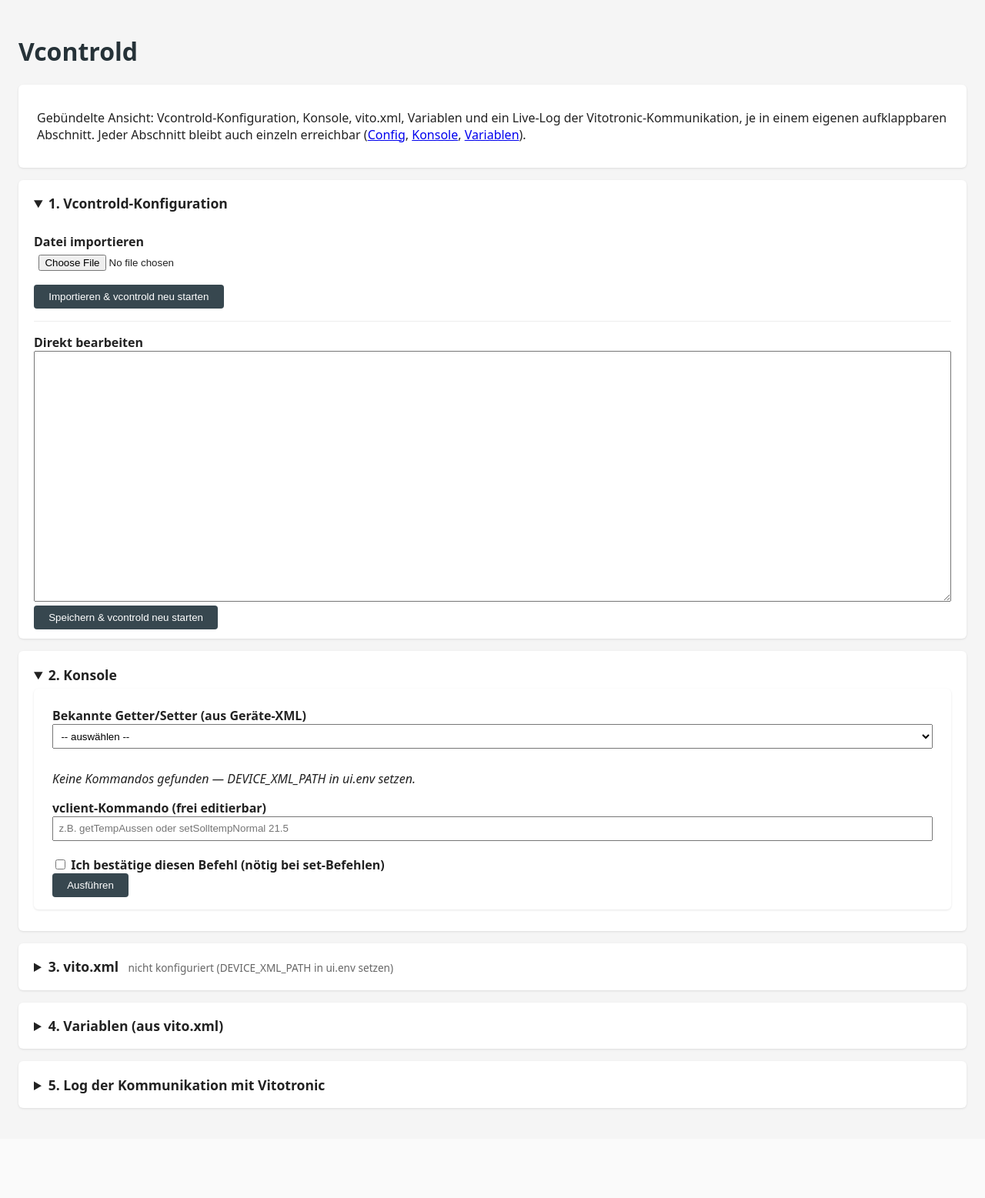
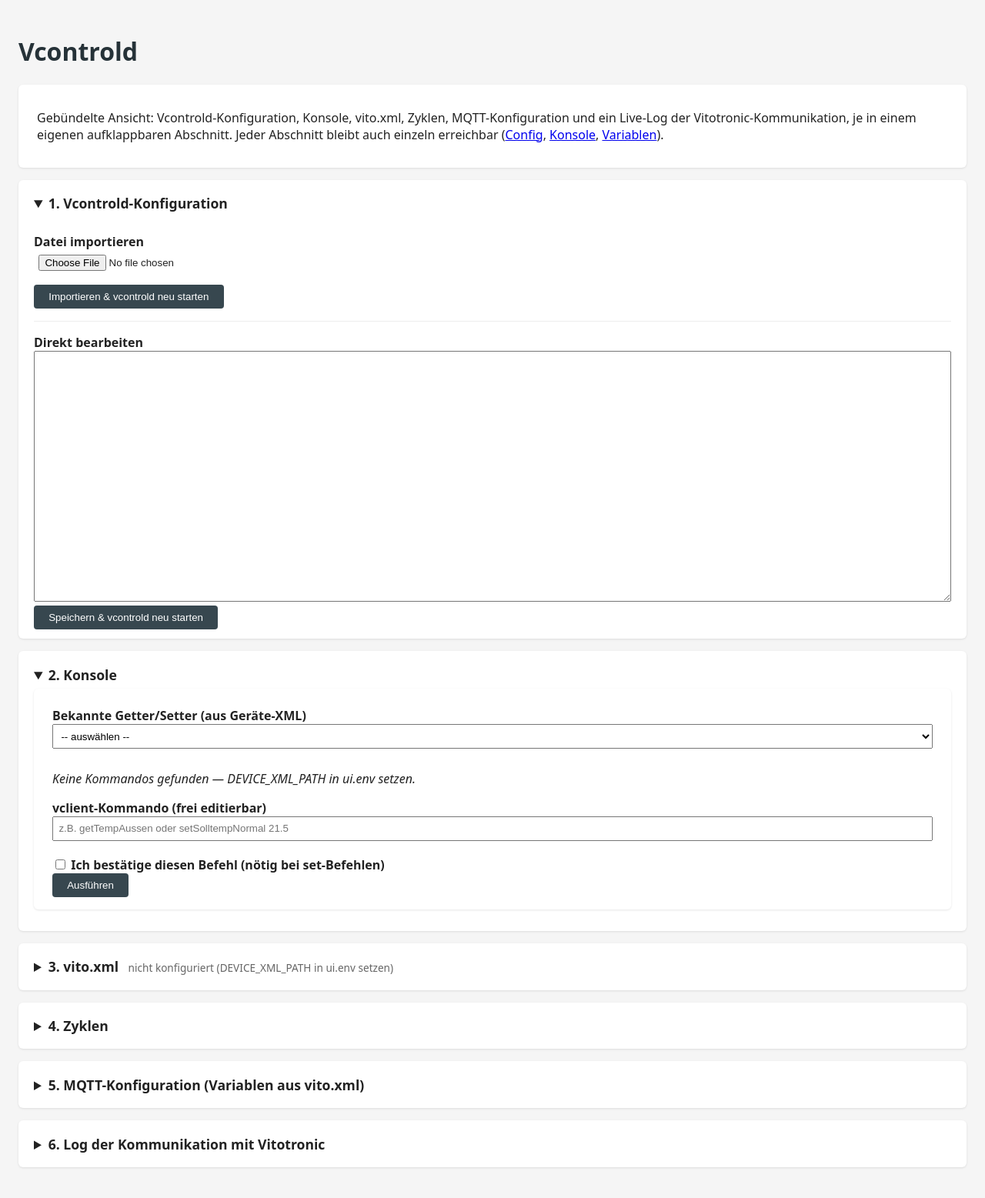
Before and after one commit to juliuskolosnjaji/vcontrold-raspberry-pi, a Python web app: template ui/templates/vcontrold.html in a window 1280 px wide. Shown: the part 46-1603 px from the top of the page at 77% size. Before the commit the page ends 1488 px from the top, so only its background shows below. Run offline with Jinja, Linux system fonts and the light colour scheme; the template is opened without the code that fills it, so the values that code supplies are empty.

Commit message:
Zyklen und MQTT-Konfiguration in eigene Abschnitte trennen
Die Variablen-Tabelle (Settable/Discovery, die eigentliche MQTT-
Konfiguration von vcontrold) und die Zyklus-Intervalle waren bisher in
einem gemeinsamen Abschnitt/Makro gebündelt. Jetzt zwei eigenständige
Makros (cycles_config, mqtt_variables_config) und auf der Vcontrold-
Seite zwei eigene aufklappbare Abschnitte (4. Zyklen, 5. MQTT-
Konfiguration), auch auf der Standalone-/variables-Seite entsprechend
mit eigenen Überschriften. Beide Teile posten weiterhin gemeinsam als
ein Formular (die Zyklen-Felder hängen sich per form="variables-form"-
Attribut an das Formular im MQTT-Abschnitt), unverändertes Backend.

Nebenbei: <form id="variables-form"> wird jetzt auch ohne gefundene
Variablen gerendert, damit die Zyklen-Felder nicht verwaist sind, falls
DEVICE_XML_PATH (noch) nicht konfiguriert ist.

```diff
--- a/ui/templates/_macros.html
+++ b/ui/templates/_macros.html
@@ -75,22 +75,12 @@
 {% endmacro %}
 
 
-{% macro variables_table(cycle_rows, num_cycles, rows, post_action, return_to=None) %}
-{% if not rows %}
+{% macro cycles_config(cycle_rows, num_cycles) %}
 <div class="card">
-  <p><em>Keine Variablen gefunden. Prüfe DEVICE_XML_PATH in ui.env.</em></p>
-</div>
-{% else %}
-
-<div class="card">
-  <p>Alle Getter/Setter aus deiner Geräte-XML an einer Stelle: welchem Read-Zyklus eine Variable
-     zugeordnet ist, und ob/wie sie per MQTT/CAN setzbar ist (Home-Assistant-Discovery-Metadaten
-     inklusive). MQTT-Topic und CAN-Kanalname sind immer exakt der Variablenname hier links —
-     keine separate Umbenennung nötig. "Anzeigename in HA" ändert nur den in Home Assistant
-     angezeigten Namen (leer = automatisch aus dem Variablennamen abgeleitet), <code>getTempKsoll</code>/
-     <code>setTempKsoll</code> bleiben dabei unverändert.</p>
-
-  <h2>Zyklen</h2>
+  <p>Wie oft welcher Read-Zyklus abgefragt wird. Welche Variable zu welchem Zyklus gehört, wird
+     unten in der MQTT-Konfiguration pro Variable zugeordnet -- die Zuordnung landet trotzdem
+     zusammen mit diesen Zyklus-Definitionen in <code>config/read_cycles.json</code> (ein
+     Speichern-Klick dort, siehe unten, speichert auch die hier eingestellten Intervalle mit).</p>
   <table style="max-width: 700px;">
     <tr><th>Zyklus</th><th>Name</th><th>Intervall (Sek.)</th></tr>
     {% for i in num_cycles %}
@@ -101,10 +91,36 @@
     </tr>
     {% endfor %}
   </table>
+  <p><em>Hinweis: die Felder hier gehören zum selben Formular wie die MQTT-Konfiguration
+     (nutzt <code>form="variables-form"</code>) -- der Speichern-Button steht dort unten, deckt
+     aber beide Abschnitte ab.</em></p>
 </div>
+{% endmacro %}
 
+
+{% macro mqtt_variables_config(num_cycles, rows, post_action, return_to=None) %}
+{#- <form id="variables-form"> immer rendern, auch ohne Variablen -- die Zyklen-Felder im
+   separaten cycles_config()-Abschnitt hängen sich per form="variables-form"-Attribut an dieses
+   Formular an, unabhängig davon, ob hier Variablen-Zeilen existieren. Ohne dieses <form> wären
+   die Zyklen-Felder bei leerem vito.xml (kein Setter/Getter gefunden) verwaist. -#}
 <form method="post" id="variables-form" action="{{ post_action }}">
   {% if return_to %}<input type="hidden" name="return_to" value="{{ return_to }}">{% endif %}
+
+  {% if not rows %}
+  <div class="card">
+    <p><em>Keine Variablen gefunden. Prüfe DEVICE_XML_PATH in ui.env.</em></p>
+  </div>
+  {% else %}
+
+  <div class="card">
+    <p>MQTT-Konfiguration für vcontrold: welchem Read-Zyklus eine Variable zugeordnet ist (Zyklen
+       selbst siehe eigener Abschnitt), und ob/wie sie per MQTT/CAN setzbar ist (Home-Assistant-
+       Discovery-Metadaten inklusive). MQTT-Topic und CAN-Kanalname sind immer exakt der
+       Variablenname hier links — keine separate Umbenennung nötig. "Anzeigename in HA" ändert nur
+       den in Home Assistant angezeigten Namen (leer = automatisch aus dem Variablennamen
+       abgeleitet), <code>getTempKsoll</code>/<code>setTempKsoll</code> bleiben dabei unverändert.</p>
+  </div>
+
   <div class="card wide-card">
     <table class="variables-table">
       <tr>
@@ -165,9 +181,8 @@
   <div class="card">
     <button type="submit" onclick="return confirm('Zyklen und Settable-Konfiguration speichern und orchestrator (falls aktiv) neu starten?');">Speichern &amp; orchestrator neu starten</button>
   </div>
+  {% endif %}
 </form>
-
-{% endif %}
 
 <style>
   .wide-card { max-width: none; }
--- a/ui/templates/variables.html
+++ b/ui/templates/variables.html
@@ -6,7 +6,11 @@
 <h1>Variablen (aus {{ device_xml or "vito.xml (nicht konfiguriert)" }})</h1>
 <p><a href="{{ url_for('vcontrold_page') }}">→ Auch gebündelt auf der Vcontrold-Seite</a></p>
 
-{{ m.variables_table(cycle_rows, num_cycles, rows, post_action) }}
+<h2>Zyklen</h2>
+{{ m.cycles_config(cycle_rows, num_cycles) }}
+
+<h2>MQTT-Konfiguration</h2>
+{{ m.mqtt_variables_config(num_cycles, rows, post_action) }}
 
 {% if message %}
 <div class="card">
--- a/ui/templates/vcontrold.html
+++ b/ui/templates/vcontrold.html
@@ -6,9 +6,9 @@
 <h1>Vcontrold</h1>
 
 <div class="card">
-  <p>Gebündelte Ansicht: Vcontrold-Konfiguration, Konsole, vito.xml, Variablen und ein Live-Log
-     der Vitotronic-Kommunikation, je in einem eigenen aufklappbaren Abschnitt. Jeder Abschnitt
-     bleibt auch einzeln erreichbar (<a href="{{ url_for('config_page') }}">Config</a>,
+  <p>Gebündelte Ansicht: Vcontrold-Konfiguration, Konsole, vito.xml, Zyklen, MQTT-Konfiguration
+     und ein Live-Log der Vitotronic-Kommunikation, je in einem eigenen aufklappbaren Abschnitt.
+     Jeder Abschnitt bleibt auch einzeln erreichbar (<a href="{{ url_for('config_page') }}">Config</a>,
      <a href="{{ url_for('console') }}">Konsole</a>, <a href="{{ url_for('variables_page') }}">Variablen</a>).</p>
 </div>
 
@@ -42,13 +42,18 @@
   {% endif %}
 </details>
 
+<details class="config-file-block" id="zyklen">
+  <summary>4. Zyklen</summary>
+  {{ m.cycles_config(cycle_rows, num_cycles) }}
+</details>
+
 <details class="config-file-block" id="variablen">
-  <summary>4. Variablen (aus vito.xml)</summary>
-  {{ m.variables_table(cycle_rows, num_cycles, rows, post_action_variables, return_to="vcontrold") }}
+  <summary>5. MQTT-Konfiguration (Variablen aus vito.xml)</summary>
+  {{ m.mqtt_variables_config(num_cycles, rows, post_action_variables, return_to="vcontrold") }}
 </details>
 
 <details class="config-file-block" id="log">
-  <summary>5. Log der Kommunikation mit Vitotronic</summary>
+  <summary>6. Log der Kommunikation mit Vitotronic</summary>
   <div class="config-file-body">
     <p>Rohes Protokoll-Log aus <code>/tmp/vcontrold.log</code> (letzte 200 Zeilen) -- zeigt die
        tatsächlichen Get/Set-Kommandos und Werte, die vcontrold mit der Vitotronic austauscht
```
